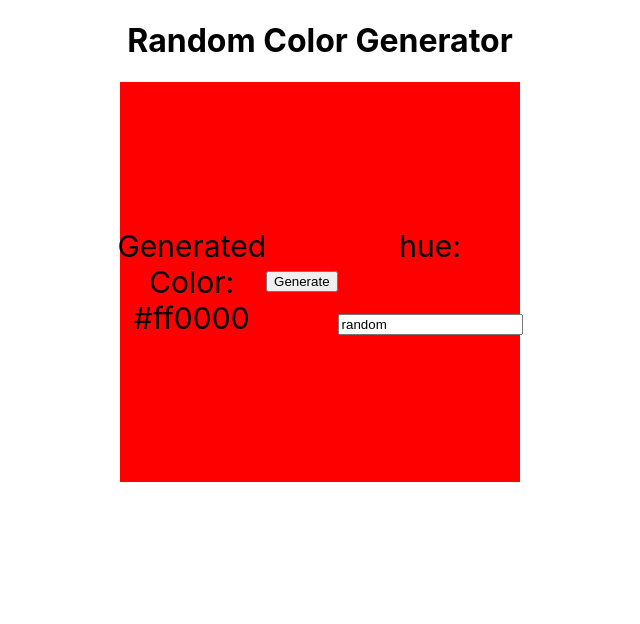
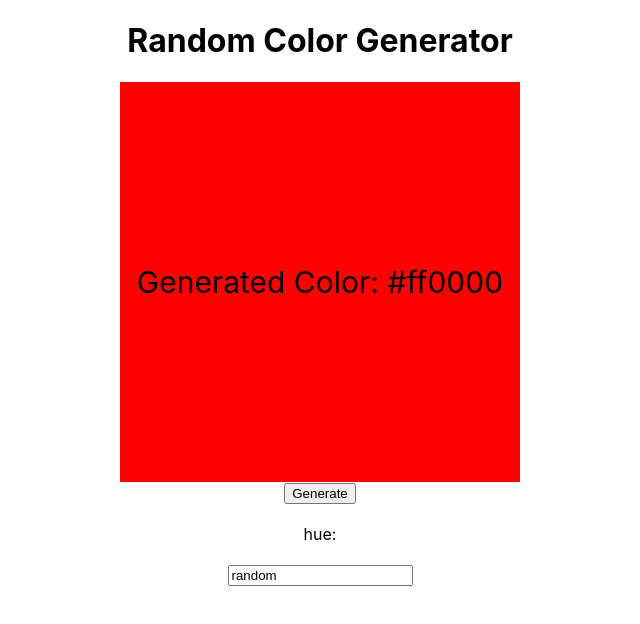
Before and after one commit to rybarska/pjct-react-1-random-color-generator-2, a React (Create React App) app: page / in a window 1280 px wide. Shown: the top 624 px of the page, without its empty margins (320-960 px from the left). Built offline with nearby package versions, Linux system fonts and the light colour scheme.

Commit message:
Kill a spare div element

```diff
--- a/src/App.js
+++ b/src/App.js
@@ -21,7 +21,8 @@ function App() {
           backgroundColor: hexCode,
         }}
       >
-        <div>Generated Color: {hexCode}</div>
+        Generated Color: {hexCode}
+      </div>
 
       <button
         onClick={() => {
@@ -57,7 +58,6 @@ function App() {
         </label>
       </div>
     </div>
-    </div>
   );
 }
 
```
Lines whose indentation alone changed are shown as unchanged.
